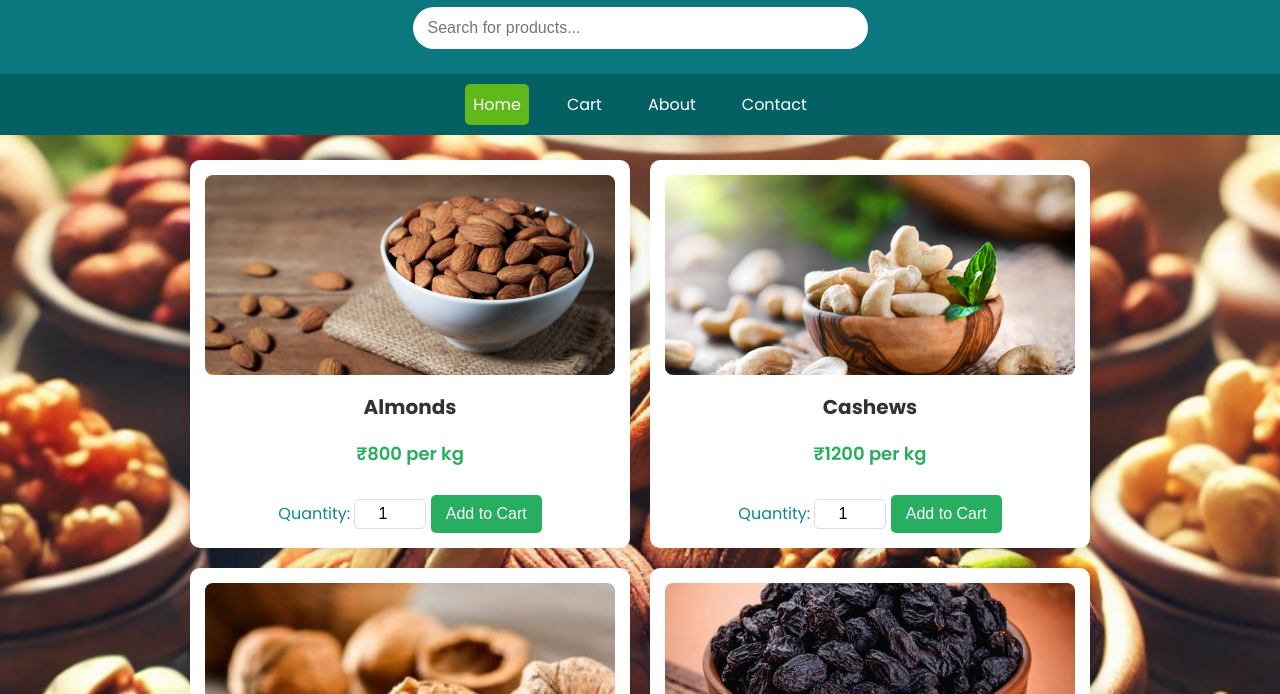
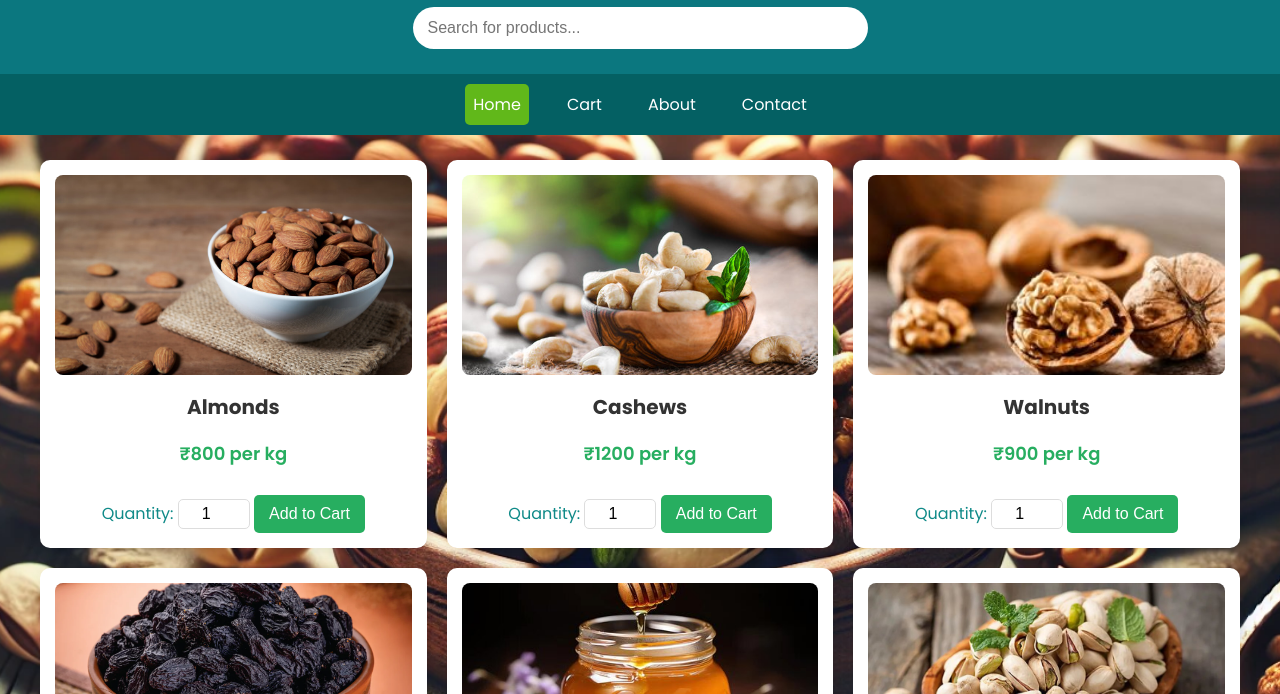
Before and after one commit to iamvasanthraj/Ecomm-Website, a plain HTML site: page index.html in a window 1280 px wide. Shown: the part 106-800 px from the top of the page. Drawn offline with Linux system fonts and the light colour scheme.

Commit message:
complete

```diff
--- a/styles.css
+++ b/styles.css
@@ -49,9 +49,9 @@ nav a:hover, nav button:hover {
 /* Container for Products */
 .products {
 display: grid;
-grid-template-columns: repeat(2, 1fr); /* Two items per row */
+grid-template-columns: repeat(3, 1fr); /* Two items per row */
 gap: 20px; /* Space between items */
-max-width: 900px;
+max-width: 1200px;
 margin: 5px auto;
 padding: 20px;
 }
```
